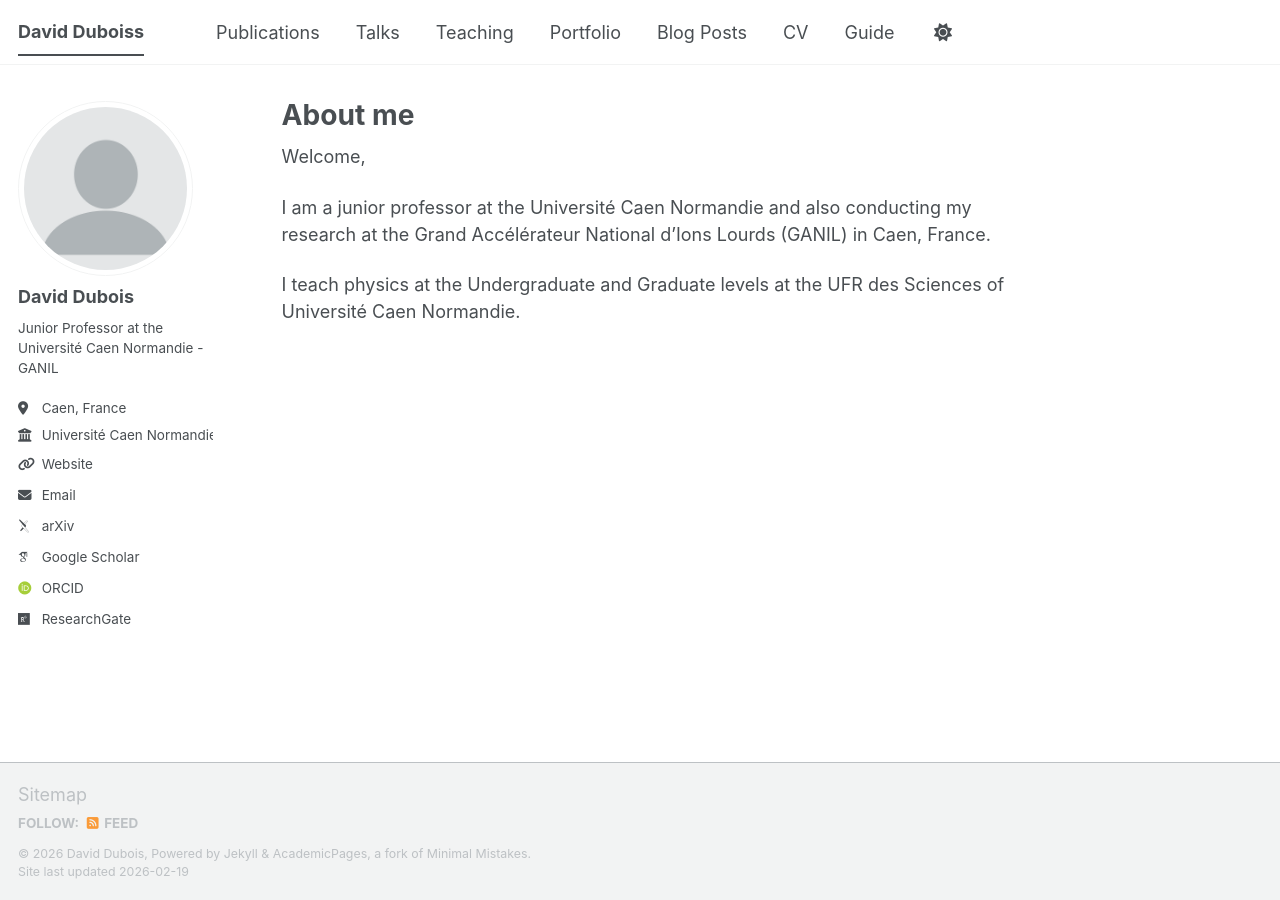
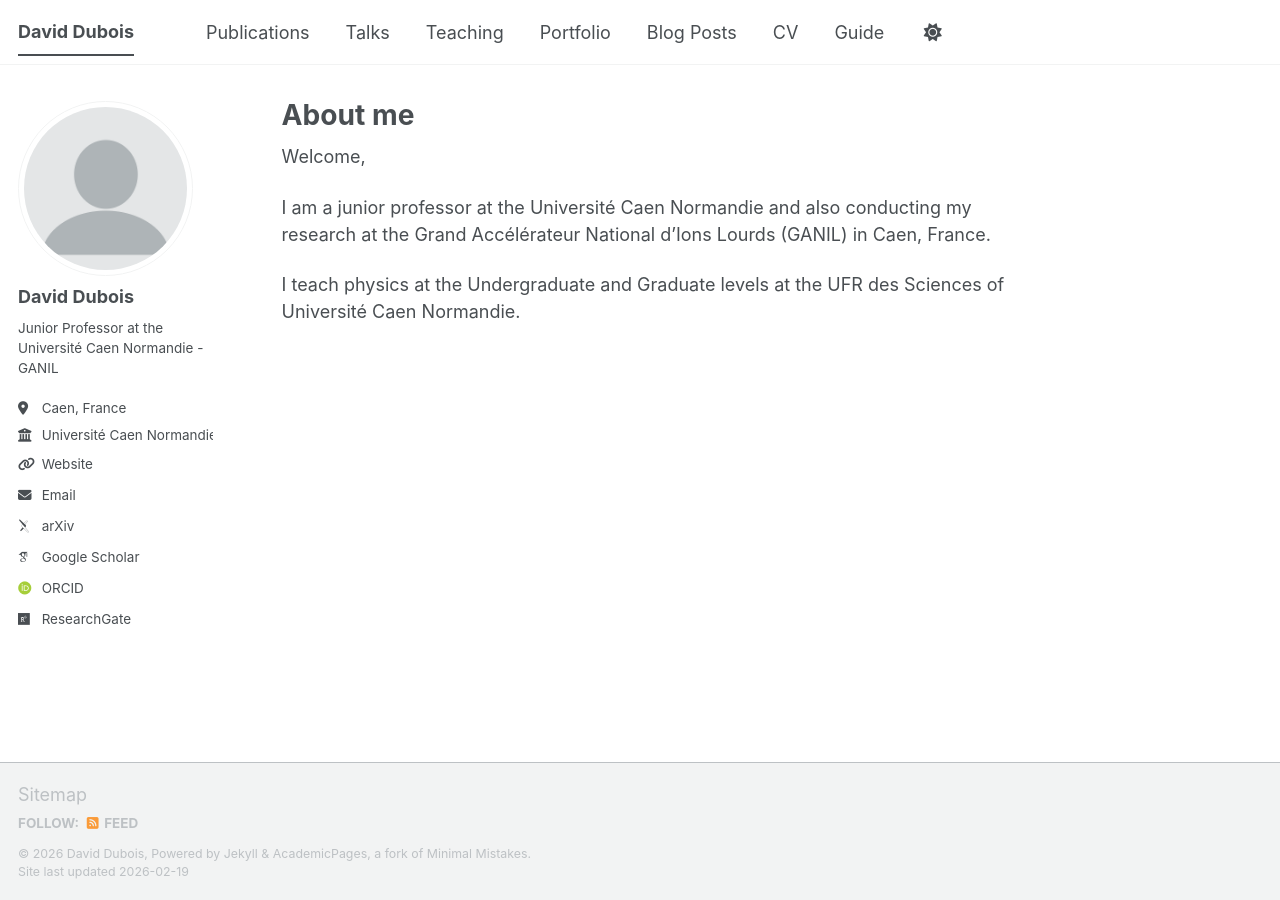
Before and after one commit to daviddubois5/daviddubois, a Jekyll site: the page built from _pages/about.md, in a window 1280 px wide. Built offline with Jekyll 4.4.1, drawn with Linux system fonts in a browser that asks for light colours; some web fonts are replaced; a script bundle is joined from its source files by our own code; library files that are not in the unit come from our copies.

Commit message:
Update _config.yml

```diff
--- a/_config.yml
+++ b/_config.yml
@@ -12,7 +12,7 @@ site_theme               : "default" # The available themes options are "default
 #theme: minimal-mistakes-jekyll
 #minimal_mistakes_skin: "air" # "air", "aqua", "contrast", "dark", "dirt", "neon", "mint", "plum", "sunrise"
 
-title                    : "David Duboiss"
+title                    : "David Dubois"
 title_separator          : "-"
 name                     : &name "David Dubois"
 description              : &description "Your Name's academic portfolio"   # Update this with a general description of your site, this is the default if not overridden by a page
```
